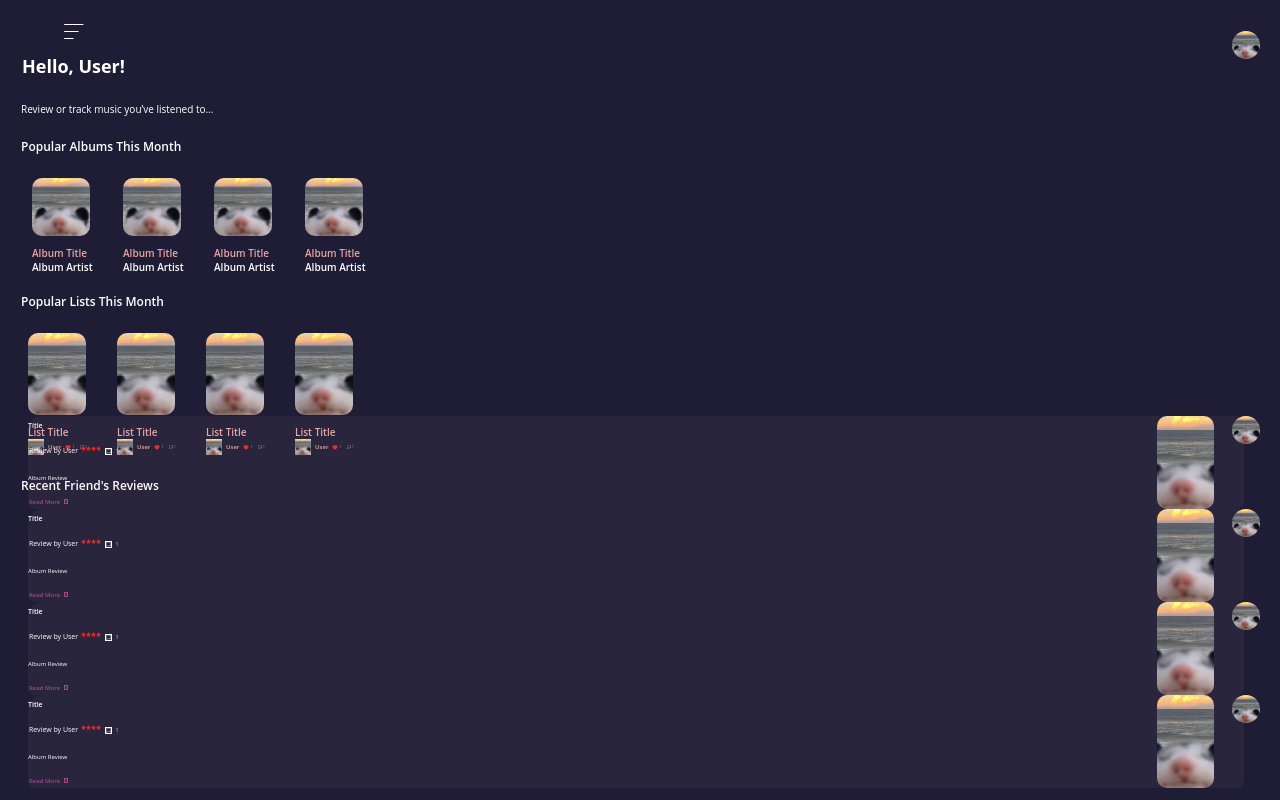
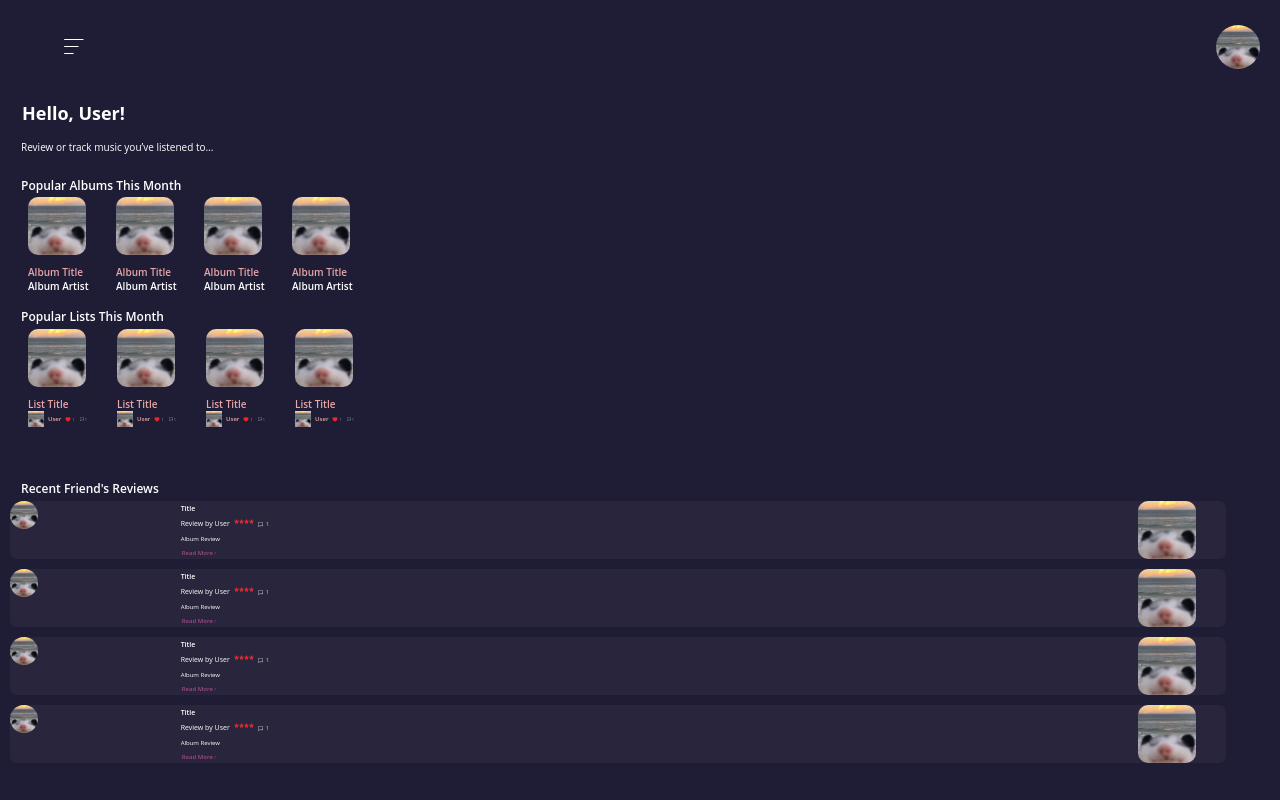
Before and after one commit to liannnaa/MusicBoxd, a React (Create React App) app in the folder front-end/: page /Home in a window 1280 px wide. Built offline with nearby package versions, Linux system fonts and the light colour scheme.

Commit message:
fixed layout for home

```diff
--- a/front-end/src/components/albumMini.css
+++ b/front-end/src/components/albumMini.css
@@ -11,7 +11,7 @@
 .album-image {
     z-index: 1;
     width: 58px;
-    height: 82px;
+    height: 58px;
     object-fit: cover;
     align-self: flex-start;
     border-radius: 10px;
--- a/front-end/src/components/listMini.css
+++ b/front-end/src/components/listMini.css
@@ -11,7 +11,7 @@
 .list-image {
     z-index: 1;
     width: 58px;
-    height: 82px;
+    height: 58px;
     object-fit: cover;
     align-self: flex-start;
     border-radius: 10px;
--- a/front-end/src/components/reviewMini.css
+++ b/front-end/src/components/reviewMini.css
@@ -8,6 +8,7 @@
     font-weight: 600;
     line-height: 8px;
     display: flex;
+    margin-bottom: 10px;
 }
 
 .card {
@@ -22,11 +23,12 @@
     display: flex;
 }
 
-.pp {
+.review-pp {
     width: 28px;
     height: 28px;
     object-fit: cover;
     align-self: flex-start;
+    border-radius: 50%;
 }
 
 .contents {
@@ -52,8 +54,6 @@
     justify-content: flex-start;
     align-self: flex-start;
     align-items: stretch;
-    margin-bottom: 2px;
-    margin-left: 1px;
     padding-right: 80px;
     display: flex;
   }
@@ -61,7 +61,6 @@
 .user {
     color: #fff;
     align-self: flex-start;
-    margin-right: 3px;
     font-size: .438rem;
     font-weight: 400;
     line-height: 10px;
@@ -72,12 +71,12 @@
     height: 5px;
     object-fit: cover;
     align-self: flex-start;
+    margin-left: 4px;
 }
 .comment {
     width: 5px;
     height: 5px;
     object-fit: cover;
-    border: .5px solid #fff;
     align-self: center;
     margin-left: 4px;
   }
@@ -92,7 +91,7 @@
     align-self: flex-start;
     margin-bottom: 1px;
     font-weight: 400;
-  }
+}
 
 .expand {
     color: #9c4a8b;
@@ -106,27 +105,25 @@
     margin-left: 1px;
     padding-right: 80px;
     display: flex;
-  }
+}
 
 .read-more {
     align-self: flex-start;
-    margin-right: 4px;
+    margin-right: 1px;
 }
 
 .arrow {
     width: 2px;
     height: 3px;
     object-fit: cover;
-    border: .5px solid #9c4a8b;
     align-self: center;
-    margin-right: 74px;
 }
 
 .album {
-    width: 57px;
-    height: 93px;
+    z-index: 1;
+    width: 58px;
+    height: 58px;
     object-fit: cover;
-    align-self: flex-start;
-    margin-left: 4px;
+    align-self: flex-end;
     border-radius: 10px;
 }
--- a/front-end/src/components/reviewMini.js
+++ b/front-end/src/components/reviewMini.js
@@ -11,7 +11,7 @@ const Review = () => {
     return (
     <div className='review'>
         <div className="card">
-            <img className="pp" src={Placeholder} alt="pp" />
+            <img className="review-pp" src={Placeholder} alt="pp" />
             <div className="contents">
                 <span className="title">
                     Title
--- a/front-end/src/pages/homepage.css
+++ b/front-end/src/pages/homepage.css
@@ -64,6 +64,8 @@ body {
     font-size: .625rem;
     font-weight: 400;
     line-height: 14px;
+    margin-top: -40px;
+    margin-bottom: -30px;
 }
 
 .section-title {
@@ -77,6 +79,7 @@ body {
     justify-content: flex-start;
     align-self: flex-start;
     align-items: stretch;
+    margin-top: -50px;
     margin-left: 28px;
     margin-right: 333px;
     padding-right: 29px;
@@ -89,9 +92,8 @@ body {
     justify-content: flex-start;
     align-self: flex-start;
     align-items: stretch;
-    margin-top: -100px;
-    margin-left: 28px;
-    margin-right: 333px;
-    padding-right: 29px;
+    margin-top: -50px;
+    margin-right: 10px;
+    margin-left: 10px;
     display: flex;
 }
```
